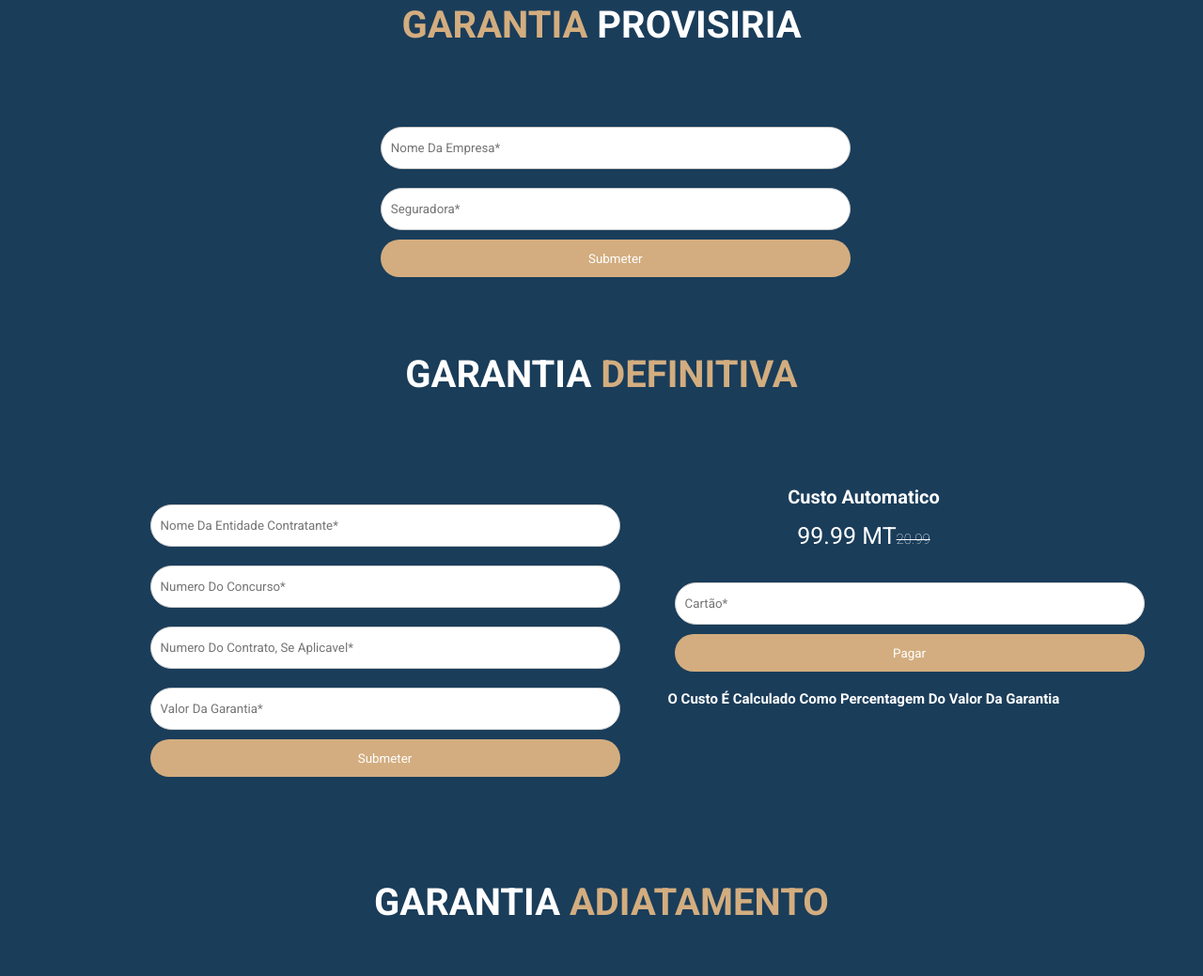
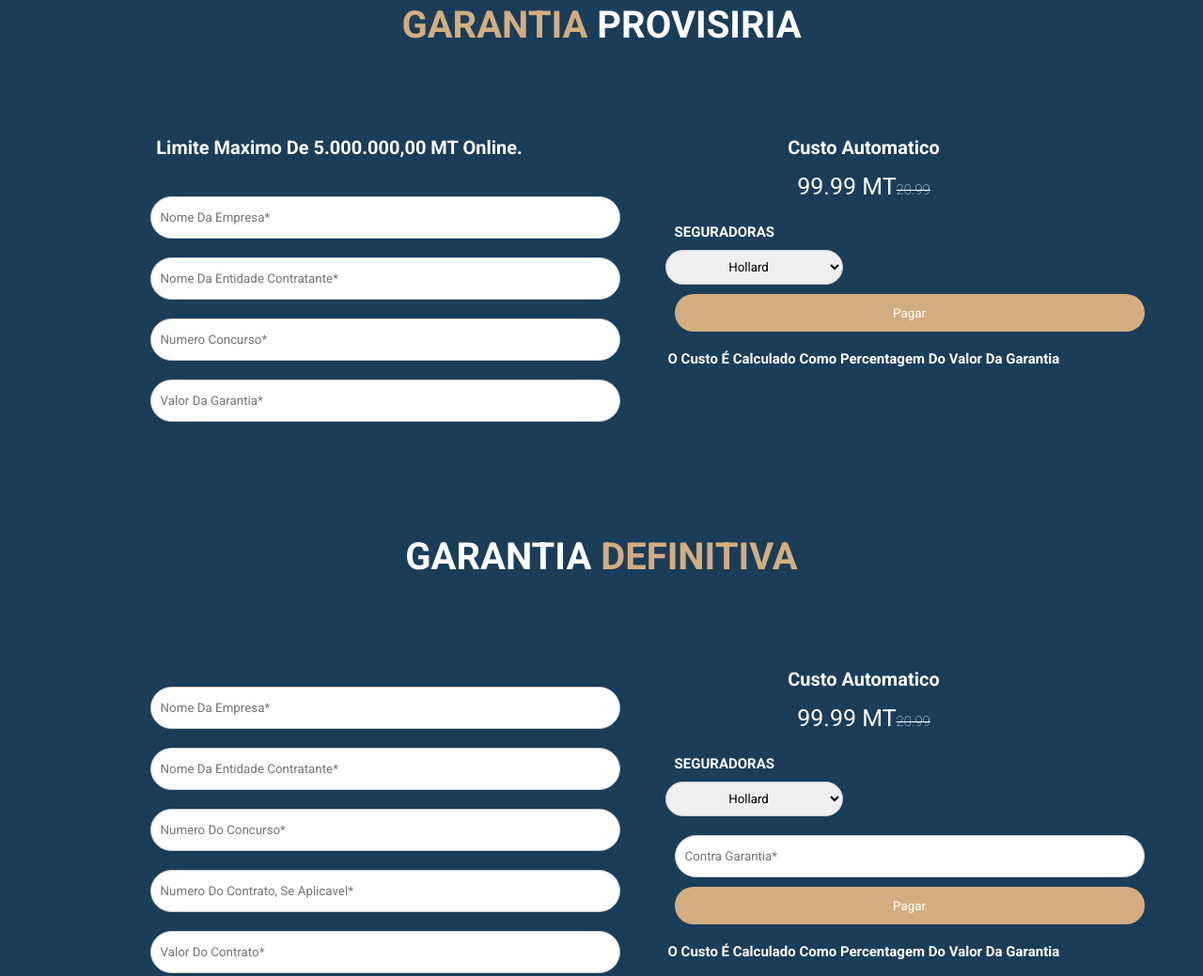
Before and after one commit to CornelioPedro/github-pages, a plain HTML site: page index.html in a window 1280 px wide. Shown: the part 817-1856 px from the top of the page at 94% size. Drawn offline with Linux system fonts and the light colour scheme.

Commit message:
Nova Versao do Web.

```diff
--- a/css/style.css
+++ b/css/style.css
@@ -20,6 +20,18 @@ form{
 
 }
 
+select{
+    max-width: 500px;
+    width: 70%;
+    padding: 9px;
+    position: relative;
+    text-align: center;
+    border: 1px solid #ccc;
+    border-radius: 40px;
+    padding-left: -450px ;
+    margin: 10px 0;
+    left: -50px;
+}
 form input[type=text]{
 
     width: 500px;
@@ -83,6 +95,18 @@ form input[type=submit]:hover{
     text-decoration: none;
     text-transform: capitalize;
     transition: .2s linear;
+}
+
+p{
+    text-align: left;
+    color: #fff;
+    text-transform: uppercase;
+}
+
+h1{
+    text-align: left;
+    color: #fff;
+    text-transform: uppercase;
 }
 
 html{
--- a/index.html
+++ b/index.html
@@ -11,6 +11,23 @@
 
     <!-- custom css file link  -->
     <link rel="stylesheet" href="css/style.css">
+    <script>
+        function cartao(){
+            let text = "Pretende continuar!\nEither OK or Cancel.";
+            let cartao = prompt("Digite o Numero do Cartao", "0000-0000-0000-0000");
+            if (cartao != null) {
+                document.getElementById("demo").innerHTML =
+                "Cartao " + cartao + "!SUCESSO";
+  }
+            if (confirm(text) == true) {
+                text = "You pressed OK!";
+            } else {
+                text = "You canceled!";
+            }
+            document.getElementById("demo").innerHTML = text;
+        }
+
+    </script>
 
 </head>
 <body>
@@ -58,23 +75,64 @@
 
 <!-- about section starts  -->
 
-<section class="about" id="about">
+<section class="menu" id="menu">
 
     <h1 class="heading"> <span>Garantia</span> provisiria </h1>
 
-    <div class="row">
+     <div class="box-container">
+
+        <div class="box">
+            <h3>Limite maximo de 5.000.000,00 MT online.</h3>
+          <form action="">
+                <input type="text" placeholder="Nome da empresa*" >
+                <input type="text" placeholder="Nome da Entidade Contratante*">
+                <input type="number" placeholder="Numero Concurso*">
+                <input type="number" placeholder="Valor da Garantia*">
+            </form>
+        </div>
+
+        <div class="box">
+            <h3>Custo Automatico</h3>
+            <div class="price">99.99 MT<span>20.99</span></div>
+            <form action="">
+                <h1>seguradoras</h1>
+                <select name="seguradoras" id="content">
+                    <option value="volvo">Hollard</option>
+                    <option value="saab">Austral Seguros</option>
+                    <option value="opel">Palma Seguros</option>
+                </select>
+                <input type="submit" name="" value="Pagar" onclick="cartao()">
+            </form>
+            <h2 id="demo">O	custo é calculado como percentagem	do valor da	garantia</h2>
+
+        </div>
+
+    </div>
+
+    <!--div class="row">
 
 
 
         <div class="content">
             <form action="">
+
                 <input type="text" placeholder="Nome da empresa*" >
-                <input type="text" placeholder="Seguradora*">
+                <input type="text" placeholder="Nome da Entidade Contratante*">
+                <input type="number" placeholder="Numero Concurso*">
+                <input type="number" placeholder="Valor da Garantia*">
+                <select name="seguradoras" id="content">
+                    <option value="volvo">Hollard</option>
+                    <option value="saab">Austral Seguros</option>
+                    <option value="opel">Palma Seguros</option>
+                </select>
+
                 <input type="submit" name="acao" value="Submeter">
             </form>
         </div>
 
-    </div>
+
+
+    </div-->
 
 </section>
 
@@ -89,12 +147,14 @@
     <div class="box-container">
 
         <div class="box">
+
           <form action="">
+                <input type="text" placeholder="Nome da Empresa*" >
                 <input type="text" placeholder="Nome da Entidade Contratante*" >
                 <input type="text" placeholder="Numero do Concurso*">
                 <input type="number" placeholder="Numero do Contrato, se Aplicavel*">
+                <input type="number" placeholder="Valor do Contrato*">
                 <input type="number" placeholder="Valor da Garantia*">
-                <input type="submit" name="acao" value="Submeter">
             </form>
         </div>
 
@@ -102,10 +162,16 @@
             <h3>Custo Automatico</h3>
             <div class="price">99.99 MT<span>20.99</span></div>
             <form action="">
-                <input type="number" placeholder="Cartão*">
-                <input type="submit" name="acao" value="Pagar">
+                <h1>seguradoras</h1>
+                <select name="seguradoras" id="content">
+                    <option value="volvo">Hollard</option>
+                    <option value="saab">Austral Seguros</option>
+                    <option value="opel">Palma Seguros</option>
+                </select>
+                <input type="number" placeholder="Contra Garantia*">
+                <input type="submit" name="" value="Pagar" onclick="cartao()">
             </form>
-            <h2>O	custo é calculado como percentagem	do valor da	garantia</h2>
+            <h2 id="demo">O	custo é calculado como percentagem	do valor da	garantia</h2>
 
         </div>
 
@@ -131,12 +197,18 @@
 
         <div class="box">
            <form action="">
+                  <h1>seguradoras</h1>
+                <select name="seguradoras" id="content">
+                    <option value="volvo">Hollard</option>
+                    <option value="saab">Austral Seguros</option>
+                    <option value="opel">Palma Seguros</option>
+                </select>
                 <input type="number" placeholder="Contra Garantia*">
-                <input type="submit" name="acao" value="Pagar">
+                <input type="submit" name="" value="Pagar" onclick="cartao()">
             </form>
             <h3>Custo Automatico</h3>
             <div class="price">99.99 MT<span>20.99</span></div>
-            <h2>O	custo é calculado como percentagem	do valor da	garantia</h2>
+            <h2 id="demo">O	custo é calculado como percentagem	do valor da	garantia</h2>
 
         </div>
 
@@ -307,7 +379,7 @@
         <a href="#contact">contact</a>
     </div>
 
-    <div class="credit">created by <span>mr.  Cornélio Marcelino </span> | all rights reserved</div>
+    <div class="credit">created by <span>MaliPay </span> | all rights reserved</div>
 
 </section>
 
```
